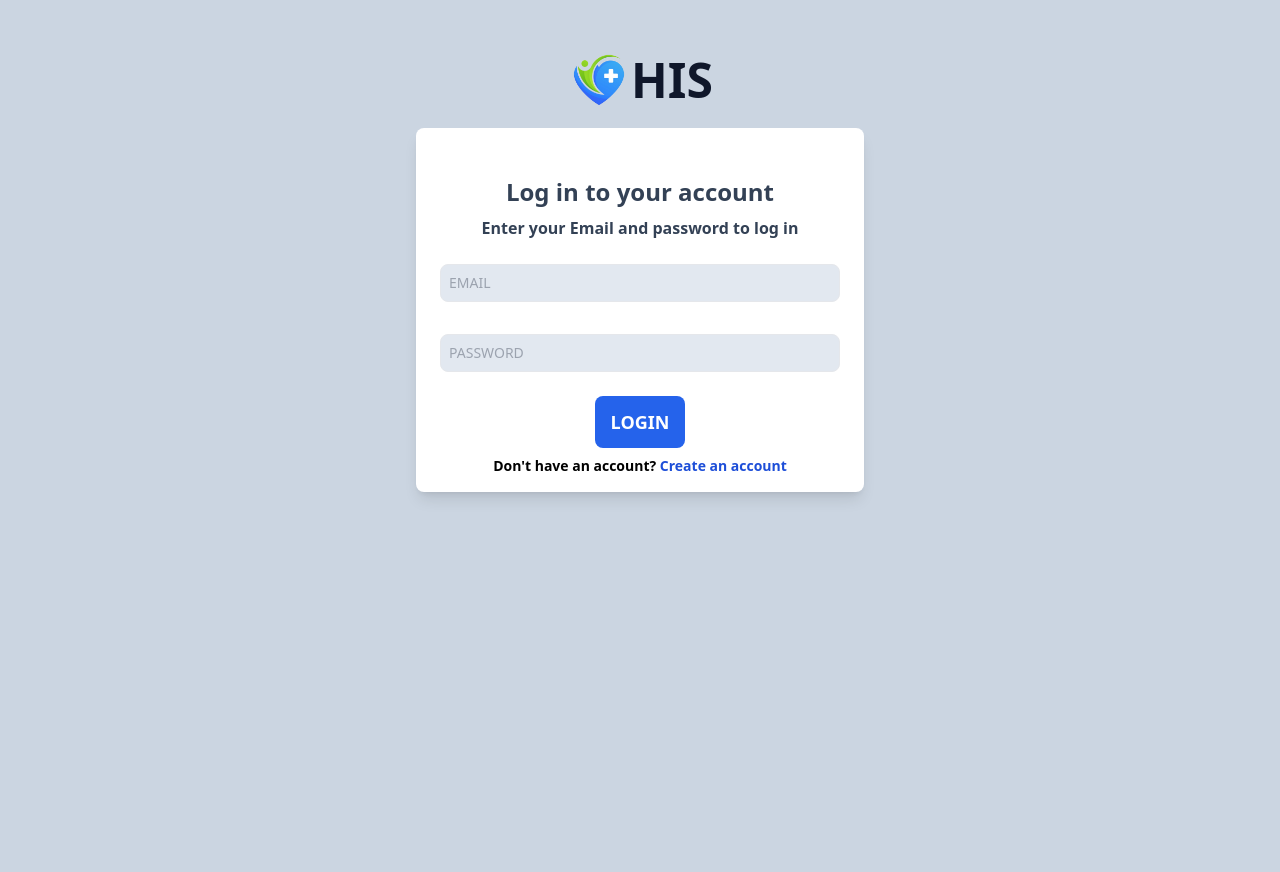
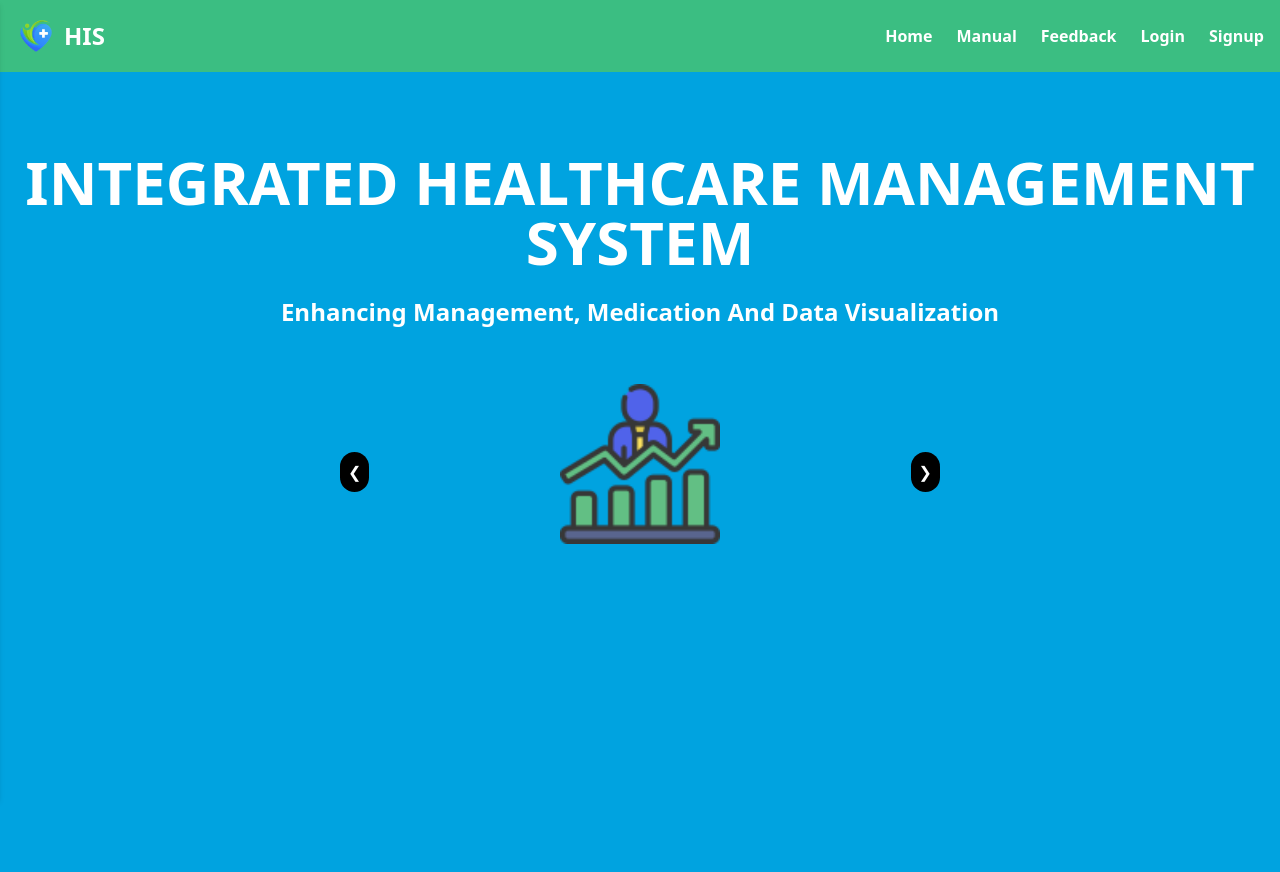
Before and after one commit to FARAD56/HIS, a Django app: page / in a window 1280 px wide. Before the commit the page ends 498 px from the top, so only its background shows below. Run offline with Django 5.2, Linux system fonts and the light colour scheme; some libraries are stand-ins or nearby versions.

Commit message:
new file:   HMS/static/images/icons8-appointment-100.png 	new file:   HMS/static/images/icons8-charts-100.png 	new file:   HMS/static/images/icons8-diagnosis-100.png 	new file:   HMS/static/images/icons8-management-100.png 	new file:   HMS/static/images/icons8-medical-records-100.png 	new file:   HMS/static/images/icons8-medication-100.png 	new file:   HMS/static/images/icons8-reminder-128.png 	modified:   HMS/static/src/output.css 	new file:   HMS/templates/users/landing_page.html 	modified:   HMS/users/urls.py 	modified:   HMS/users/views.py

```diff
--- a/HMS/static/src/output.css
+++ b/HMS/static/src/output.css
@@ -637,6 +637,18 @@ video {
   top: 0px;
 }
 
+.left-0 {
+  left: 0px;
+}
+
+.right-0 {
+  right: 0px;
+}
+
+.top-1\/2 {
+  top: 50%;
+}
+
 .z-10 {
   z-index: 10;
 }
@@ -909,6 +921,10 @@ video {
   height: 100%;
 }
 
+.h-screen {
+  height: 100vh;
+}
+
 .min-h-screen {
   min-height: 100vh;
 }
@@ -1037,16 +1053,38 @@ video {
   width: 100%;
 }
 
+.w-64 {
+  width: 16rem;
+}
+
 .flex-shrink-0 {
   flex-shrink: 0;
 }
 
+.flex-grow {
+  flex-grow: 1;
+}
+
+.-translate-x-full {
+  --tw-translate-x: -100%;
+  transform: translate(var(--tw-translate-x), var(--tw-translate-y)) rotate(var(--tw-rotate)) skewX(var(--tw-skew-x)) skewY(var(--tw-skew-y)) scaleX(var(--tw-scale-x)) scaleY(var(--tw-scale-y));
+}
+
+.-translate-y-1\/2 {
+  --tw-translate-y: -50%;
+  transform: translate(var(--tw-translate-x), var(--tw-translate-y)) rotate(var(--tw-rotate)) skewX(var(--tw-skew-x)) skewY(var(--tw-skew-y)) scaleX(var(--tw-scale-x)) scaleY(var(--tw-scale-y));
+}
+
 .transform {
   transform: translate(var(--tw-translate-x), var(--tw-translate-y)) rotate(var(--tw-rotate)) skewX(var(--tw-skew-x)) skewY(var(--tw-skew-y)) scaleX(var(--tw-scale-x)) scaleY(var(--tw-scale-y));
 }
 
 .cursor-pointer {
   cursor: pointer;
+}
+
+.resize {
+  resize: both;
 }
 
 .grid-cols-10 {
@@ -1472,6 +1510,11 @@ video {
   padding-bottom: 10px;
 }
 
+.py-14 {
+  padding-top: 3.5rem;
+  padding-bottom: 3.5rem;
+}
+
 .pb-10 {
   padding-bottom: 2.5rem;
 }
@@ -1526,6 +1569,10 @@ video {
 
 .align-bottom {
   vertical-align: bottom;
+}
+
+.font-sans {
+  font-family: ui-sans-serif, system-ui, sans-serif, "Apple Color Emoji", "Segoe UI Emoji", "Segoe UI Symbol", "Noto Color Emoji";
 }
 
 .text-2xl {
@@ -1742,6 +1789,12 @@ video {
   box-shadow: var(--tw-ring-offset-shadow, 0 0 #0000), var(--tw-ring-shadow, 0 0 #0000), var(--tw-shadow);
 }
 
+.shadow-md {
+  --tw-shadow: 0 4px 6px -1px rgb(0 0 0 / 0.1), 0 2px 4px -2px rgb(0 0 0 / 0.1);
+  --tw-shadow-colored: 0 4px 6px -1px var(--tw-shadow-color), 0 2px 4px -2px var(--tw-shadow-color);
+  box-shadow: var(--tw-ring-offset-shadow, 0 0 #0000), var(--tw-ring-shadow, 0 0 #0000), var(--tw-shadow);
+}
+
 .transition-all {
   transition-property: all;
   transition-timing-function: cubic-bezier(0.4, 0, 0.2, 1);
@@ -1754,12 +1807,34 @@ video {
   transition-duration: 150ms;
 }
 
+.transition {
+  transition-property: color, background-color, border-color, text-decoration-color, fill, stroke, opacity, box-shadow, transform, filter, -webkit-backdrop-filter;
+  transition-property: color, background-color, border-color, text-decoration-color, fill, stroke, opacity, box-shadow, transform, filter, backdrop-filter;
+  transition-property: color, background-color, border-color, text-decoration-color, fill, stroke, opacity, box-shadow, transform, filter, backdrop-filter, -webkit-backdrop-filter;
+  transition-timing-function: cubic-bezier(0.4, 0, 0.2, 1);
+  transition-duration: 150ms;
+}
+
+.transition-transform {
+  transition-property: transform;
+  transition-timing-function: cubic-bezier(0.4, 0, 0.2, 1);
+  transition-duration: 150ms;
+}
+
 .duration-200 {
   transition-duration: 200ms;
 }
 
 .duration-500 {
   transition-duration: 500ms;
+}
+
+.duration-300 {
+  transition-duration: 300ms;
+}
+
+.ease-in-out {
+  transition-timing-function: cubic-bezier(0.4, 0, 0.2, 1);
 }
 
 .hover\:bg-gray-200:hover {
@@ -1780,6 +1855,15 @@ video {
 .hover\:text-blue-700:hover {
   --tw-text-opacity: 1;
   color: rgb(29 78 216 / var(--tw-text-opacity));
+}
+
+.hover\:text-green-700:hover {
+  --tw-text-opacity: 1;
+  color: rgb(21 128 61 / var(--tw-text-opacity));
+}
+
+.hover\:underline:hover {
+  text-decoration-line: underline;
 }
 
 .hover\:shadow-2xl:hover {
@@ -2167,10 +2251,18 @@ video {
     display: block;
   }
 
+  .md\:flex {
+    display: flex;
+  }
+
   .md\:hidden {
     display: none;
   }
 
+  .md\:h-40 {
+    height: 10rem;
+  }
+
   .md\:w-4\/5 {
     width: 80%;
   }
@@ -2181,6 +2273,10 @@ video {
 
   .md\:w-\[70\%\] {
     width: 70%;
+  }
+
+  .md\:w-40 {
+    width: 10rem;
   }
 
   .md\:flex-row {
@@ -2243,6 +2339,16 @@ video {
   .md\:text-xs {
     font-size: 0.75rem;
     line-height: 1rem;
+  }
+
+  .md\:text-4xl {
+    font-size: 2.25rem;
+    line-height: 2.5rem;
+  }
+
+  .md\:text-xl {
+    font-size: 1.25rem;
+    line-height: 1.75rem;
   }
 }
 
@@ -2316,4 +2422,14 @@ video {
     font-size: 0.875rem;
     line-height: 1.25rem;
   }
-}
+
+  .lg\:text-2xl {
+    font-size: 1.5rem;
+    line-height: 2rem;
+  }
+
+  .lg\:text-6xl {
+    font-size: 3.75rem;
+    line-height: 1;
+  }
+}
--- /dev/null
+++ b/HMS/templates/users/landing_page.html
@@ -0,0 +1,170 @@
+{% load static %}
+<!DOCTYPE html>
+<html lang="en">
+<head>
+    <meta charset="UTF-8">
+    <meta name="viewport" content="width=device-width, initial-scale=1.0">
+    <title>HIS</title>
+    <link href="https://cdn.jsdelivr.net/npm/tailwindcss@2.2.19/dist/tailwind.min.css" rel="stylesheet">
+    <style>
+        .bg-primary {
+            background-color: #3BBE82; /* Green */
+        }
+        .bg-secondary {
+            background-color: #00A3E0; /* Blue */
+        }
+        .hover-bg {
+            background-color: #2B9B6D; /* Lighter Green */
+        }
+        .carousel {
+            position: relative;
+            overflow: hidden;
+            width: 90%; /* Set carousel width to 90% for responsiveness */
+            max-width: 600px; /* Optional: limit maximum width */
+            height: auto; /* Allow height to adjust based on content */
+            margin: 0 auto; /* Center the carousel */
+        }
+        .carousel-inner {
+            display: flex;
+            transition: transform 0.5s ease;
+            height: 100%; /* Ensure inner carousel takes full height */
+        }
+        .carousel-item {
+            min-width: 100%;
+            box-sizing: border-box;
+            display: flex; /* Center images vertically */
+            justify-content: center;
+            align-items: center;
+        }
+    </style>
+</head>
+<body class="font-sans bg-gray-100">
+
+    <!-- Navbar -->
+    <nav class="bg-primary text-white p-4 shadow-md">
+        <div class="container mx-auto flex justify-between items-center">
+            <div class="flex items-center justify-center space-x-2">
+                <img src="{% static 'images/nav_logo.png' %}" alt="" class="w-10 h-10">
+                <h1 class="text-2xl font-bold">HIS</h1>
+            </div>
+            <div class="md:hidden">
+                <button id="toggle-button" class="focus:outline-none">
+                    <svg class="w-6 h-6" fill="currentColor" viewBox="0 0 20 20"><path fill-rule="evenodd" d="M3 5h14a1 1 0 110 2H3a1 1 0 110-2zM3 10h14a1 1 0 110 2H3a1 1 0 110-2zM3 15h14a1 1 0 110 2H3a1 1 0 110-2z" clip-rule="evenodd"></path></svg>
+                </button>
+            </div>
+            <ul class="hidden md:flex space-x-6">
+                <li><a href="{% url 'landing_page' %}" class="hover:underline font-semibold transition duration-200">Home</a></li>
+                <li><a href="https://drive.google.com/file/d/1ZBiB5c5jD6Oq8MVGO-qHakjmNXCCxJy1/view?usp=drive_link" class="hover:underline font-semibold transition duration-200">Manual</a></li>
+                <li><a href="https://docs.google.com/forms/u/0/d/e/1FAIpQLSeNDmnk7aWsf--iyh9qGVXIUw2P6FtppAuchzRvNt8BXJuazg/formResponse?pli=1" class="hover:underline font-semibold transition duration-200">Feedback</a></li>
+                <li><a href="https://hissoftware.pythonanywhere.com/login/" class="hover:underline font-semibold transition duration-200">Login</a></li>
+                <li><a href="https://hissoftware.pythonanywhere.com/register/" class="hover:underline font-semibold transition duration-200">Signup</a></li>
+            </ul>
+        </div>
+    </nav>
+
+    <!-- Sidebar -->
+    <div id="sidebar" class="fixed inset-0 bg-black bg-opacity-50 z-50 hidden"></div>
+    <aside id="sidebar-menu" class="fixed left-0 top-0 w-64 h-full bg-white shadow-md transform -translate-x-full transition-transform duration-300 ease-in-out z-50 flex flex-col">
+        <div class="p-4 flex-grow">
+            <h2 class="text-xl font-bold">Menu</h2>
+            <ul class="mt-4 space-y-2">
+                <li><a href="{% url 'landing_page' %}" class="block py-2 px-4 rounded hover:bg-hover-bg hover:text-green-700 font-bold transition duration-200">Home</a></li>
+                <li><a href="https://drive.google.com/file/d/1ZBiB5c5jD6Oq8MVGO-qHakjmNXCCxJy1/view?usp=drive_link" class="block py-2 px-4 rounded hover:bg-hover-bg hover:text-green-700 font-bold transition duration-200">Manual</a></li>
+                <li><a href="https://docs.google.com/forms/u/0/d/e/1FAIpQLSeNDmnk7aWsf--iyh9qGVXIUw2P6FtppAuchzRvNt8BXJuazg/formResponse?pli=1" class="block py-2 px-4 rounded hover:bg-hover-bg hover:text-green-700 font-bold transition duration-200">Feedback</a></li>
+                <li><a href="https://hissoftware.pythonanywhere.com/login/" class="block py-2 px-4 rounded hover:bg-hover-bg hover:text-green-700 font-bold transition duration-200">Login</a></li>
+                <li><a href="https://hissoftware.pythonanywhere.com/register/" class="block py-2 px-4 rounded hover:bg-hover-bg hover:text-green-700  text-g font-bold transition duration-200">Signup</a></li>
+            </ul>
+        </div>
+        <button id="close-button" class="m-4 p-2 bg-primary text-white rounded">Close</button>
+    </aside>
+
+    <!-- Hero section -->
+    <section class="h-screen bg-secondary text-center">
+        <div class="py-14">
+            <h1 class="text-3xl md:text-4xl lg:text-6xl font-bold text-white my-6">INTEGRATED HEALTHCARE MANAGEMENT SYSTEM</h1>
+            <p class="mt-2 text-lg md:text-xl lg:text-2xl font-semibold text-white">Enhancing Management, Medication And Data Visualization</p>
+        </div>
+        <div class="carousel">
+            <div class="carousel-inner" id="carousel-inner">
+                <div class="carousel-item">
+                    <img src="{% static 'images/icons8-charts-100.png' %}" class="w-30 h-30 md:w-40 md:h-40 mx-auto mb-4">
+                </div>
+                <div class="carousel-item">
+                    <img src="{% static 'images/icons8-medication-100.png' %}" class="w-30 h-30 md:w-40 md:h-40 mx-auto mb-4">
+                </div>
+                <div class="carousel-item">
+                    <img src="{% static 'images/icons8-management-100.png' %}" class="w-30 h-30 md:w-40 md:h-40 mx-auto mb-4">
+                </div>
+                <div class="carousel-item">
+                    <img src="{% static 'images/icons8-diagnosis-100.png' %}" class="w-30 h-30 md:w-40 md:h-40 mx-auto mb-4">
+                </div>
+                <div class="carousel-item">
+                    <img src="{% static 'images/icons8-medical-records-100.png' %}" class="w-30 h-30 md:w-40 md:h-40 mx-auto mb-4">
+                </div>
+                <div class="carousel-item">
+                    <img src="{% static 'images/icons8-reminder-128.png' %}" class="w-30 h-30 md:w-40 md:h-40 mx-auto mb-4">
+                </div>
+                <div class="carousel-item">
+                    <img src="{% static 'images/icons8-appointment-100.png' %}" class="w-30 h-30 md:w-40 md:h-40 mx-auto mb-4">
+                </div>
+            </div>
+            <button id="prev" class="absolute left-0 top-1/2 transform -translate-y-1/2 text-white bg-black rounded-full p-2">❮</button>
+            <button id="next" class="absolute right-0 top-1/2 transform -translate-y-1/2 text-white bg-black rounded-full p-2">❯</button>
+        </div>
+    </section>
+
+    <script>
+        const toggleButton = document.getElementById('toggle-button');
+        const sidebarMenu = document.getElementById('sidebar-menu');
+        const sidebarOverlay = document.getElementById('sidebar');
+        const carouselInner = document.getElementById('carousel-inner');
+        const items = carouselInner.children;
+        let currentIndex = 0;
+
+        toggleButton.addEventListener('click', () => {
+            sidebarMenu.classList.toggle('-translate-x-full');
+            sidebarOverlay.classList.toggle('hidden');
+        });
+
+        document.getElementById('close-button').addEventListener('click', () => {
+            sidebarMenu.classList.add('-translate-x-full');
+            sidebarOverlay.classList.add('hidden');
+        });
+
+        sidebarOverlay.addEventListener('click', () => {
+            sidebarMenu.classList.add('-translate-x-full');
+            sidebarOverlay.classList.add('hidden');
+        });
+
+        document.getElementById('prev').addEventListener('click', () => {
+            currentIndex = (currentIndex > 0) ? currentIndex - 1 : items.length - 1;
+            updateCarousel();
+        });
+
+        document.getElementById('next').addEventListener('click', () => {
+            currentIndex = (currentIndex < items.length - 1) ? currentIndex + 1 : 0;
+            updateCarousel();
+        });
+
+        function updateCarousel() {
+            const offset = -currentIndex * 100;
+            carouselInner.style.transform = `translateX(${offset}%)`;
+        }
+
+        // Autoplay functionality
+        setInterval(() => {
+            currentIndex = (currentIndex < items.length - 1) ? currentIndex + 1 : 0;
+            updateCarousel();
+        }, 3000); // Change slide every 3 seconds
+
+        // Automatically close sidebar on larger screens
+        window.addEventListener('resize', () => {
+            if (window.innerWidth >= 768) { // Tailwind's md breakpoint
+                sidebarMenu.classList.add('-translate-x-full');
+                sidebarOverlay.classList.add('hidden');
+            }
+        });
+    </script>
+
+</body>
+</html>
--- a/HMS/users/urls.py
+++ b/HMS/users/urls.py
@@ -3,7 +3,8 @@ from django.urls import path
 
 
 urlpatterns = [
-    path('', views.login_view, name='login'),
+    path('', views.landing_page, name='landing_page'),
+    path('login/', views.login_view, name='login'),
     path('logout/', views.user_logout, name='user_logout'),
     path('register/',  views.register, name='register'),
     path('user-profile/<int:profile_id>/',  views.user_profile, name='user_profile'),
--- a/HMS/users/views.py
+++ b/HMS/users/views.py
@@ -13,6 +13,9 @@ from datetime import datetime
 from medicals.models import Diagnosis
 from django.db.models import Count
 
+
+def landing_page(request):
+    return render(request,'users/landing_page.html')
 
 def register(request):
     if request.method == "POST":
```
Also changed, not shown: HMS/static/images/icons8-appointment-100.png (added), HMS/static/images/icons8-charts-100.png (added), HMS/static/images/icons8-diagnosis-100.png (added), HMS/static/images/icons8-management-100.png (added), HMS/static/images/icons8-medical-records-100.png (added), HMS/static/images/icons8-medication-100.png (added), HMS/static/images/icons8-reminder-128.png (added).
